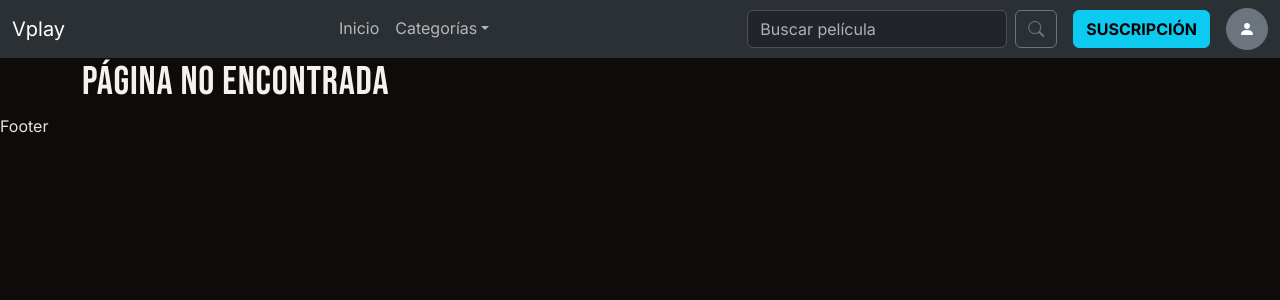
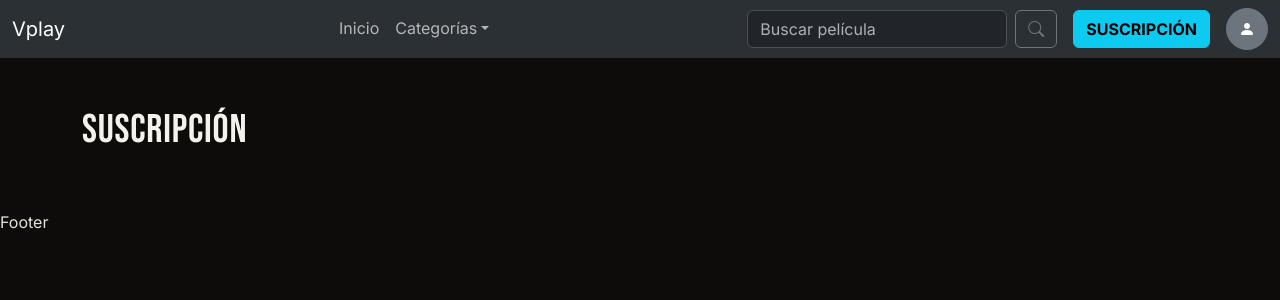
Before and after one commit to silvanaloggia-bit/V-Play, a React (Vite) app: page /suscripcion in a window 1280 px wide. Shown: the top 300 px of the page. Built offline with nearby package versions, Linux system fonts and the light colour scheme.

Commit message:
feat: add subscription route HU-03

```diff
--- a/src/App.tsx
+++ b/src/App.tsx
@@ -6,6 +6,7 @@ import AdminPage from './pages/AdminPage'
 import LoginPage from './pages/LoginPage'
 import NotFoundPage from './pages/NotFoundPage'
 import ProtectedRoute from './routes/ProtectedRoute'
+import SubscriptionPage from './pages/SubscriptionPage'
 
 export default function App() {
   return (
@@ -14,6 +15,7 @@ export default function App() {
       <Routes>
         <Route path="/" element={<HomePage />} />
         <Route path="/login" element={<LoginPage />} />
+        <Route path="/suscripcion" element={<SubscriptionPage />} />
         <Route element={<ProtectedRoute />}>
           <Route path="/admin" element={<AdminPage />} />
         </Route>
--- a/src/pages/SubscriptionPage.tsx
+++ b/src/pages/SubscriptionPage.tsx
@@ -0,0 +1,7 @@
+export default function SubscriptionPage() {
+  return (
+    <main className="container py-5">
+      <h1>Suscripción</h1>
+    </main>
+  )
+}
```
